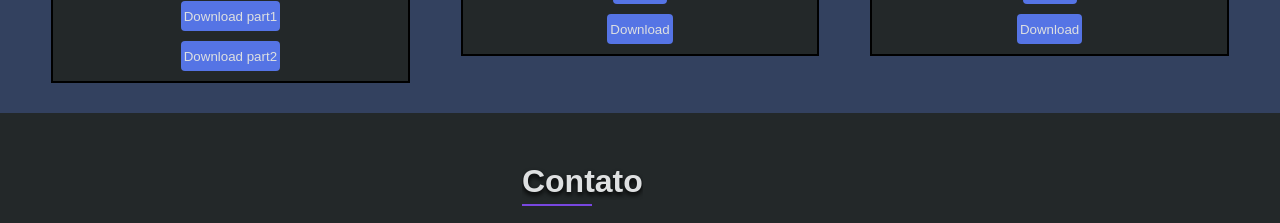
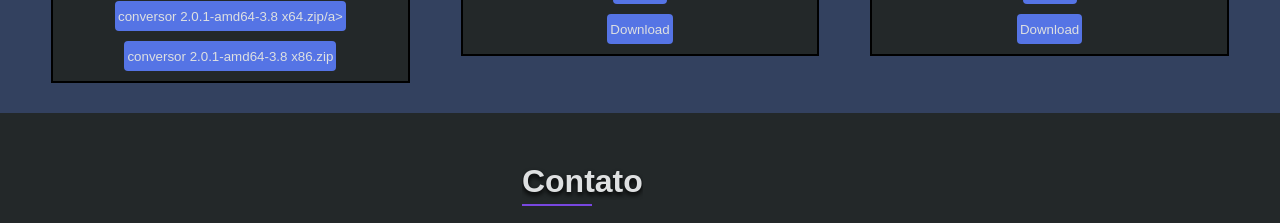
Before and after one commit to InfoSistemasPy/portal, a plain HTML site: page infosistemas/index.html in a window 1280 px wide. Shown: the part 1095-1318 px from the top of the page. Drawn offline with Linux system fonts and the light colour scheme; no server answers.

Commit message:
commit inicial

```diff
--- a/infosistemas/index.html
+++ b/infosistemas/index.html
@@ -48,8 +48,8 @@
           Repositorio do Programa .exe, O Arquivo esta Compactado.
         </p>
         <button type="submit"><a href="https://github.com/InfoSistemasPy/Conversor-para-Python" align="middle"> Acessar Codigo</a></button>
-        <button type="url" download="conversor_python 1.9.1.part1.rar"><a href="conversor_python 1.9.1.part1.rar" align="center"> Download part1</a></button>
-        <button type="url" download="conversor_python 1.9.1.part2.rar"><a href="conversor_python 1.9.1.part2.rar" align="center"> Download part2</a></button>
+        <button type="url" download="conversor 2.0.1-amd64-3.8 x64.zip"><a href="https://drive.google.com/file/d/1VSqLHghT0uXv32Mf7LqCh9irC2Llca2n/view?usp=sharing" align="center"> conversor 2.0.1-amd64-3.8 x64.zip/a></button>
+        <button type="url" download="conversor 2.0.1-amd64-3.8 x86.zip"><a href="https://drive.google.com/" align="center"> conversor 2.0.1-amd64-3.8 x86.zip</a></button>
       </div>
       <div>
         <img src="img/novidade1.jpg" alt="Novidades" width="300"/>
```
